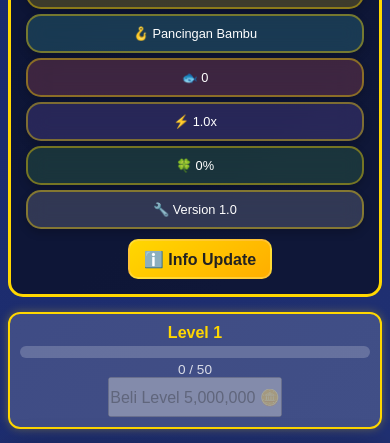
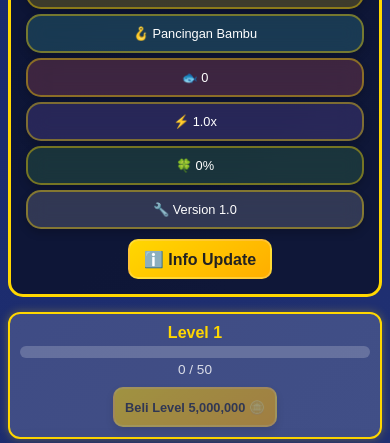
Before and after one commit to albert3520/mancing-mania, a plain HTML site: page index.html in a window 390 px wide. Shown: the part 103-546 px from the top of the page. Drawn offline with Linux system fonts and the light colour scheme.

Commit message:
Update Beli Level

```diff
--- a/style.css
+++ b/style.css
@@ -2600,3 +2600,39 @@
             transform: scale(1.05);
             background: linear-gradient(145deg, #5fe0d3, #55bfa4);
         }
+
+        .level-up-btn {
+            margin-top: 10px;
+            background: linear-gradient(145deg, #ffd700, #ffae00);
+            border: 2px solid #fff3;
+            color: #222;
+            font-weight: bold;
+            padding: 8px 12px;
+            border-radius: 10px;
+            cursor: pointer;
+            transition: all 0.3s ease;
+            font-size: 0.85rem;
+            min-width: 160px;
+            box-shadow: 0 4px 8px rgba(0,0,0,0.2);
+        }
+
+        .level-up-btn:hover:not(:disabled) {
+            background: linear-gradient(145deg, #fff46b, #ffd700);
+            transform: translateY(-2px);
+            box-shadow: 0 6px 12px rgba(0,0,0,0.3);
+        }
+
+        .level-up-btn:disabled {
+            opacity: 0.5;
+            cursor: not-allowed;
+            transform: none;
+        }
+
+        /* Responsive adjustment untuk tombol level up */
+        @media screen and (max-width: 768px) {
+            .level-up-btn {
+                font-size: 0.8rem;
+                padding: 6px 10px;
+                min-width: 140px;
+            }
+        }
```
